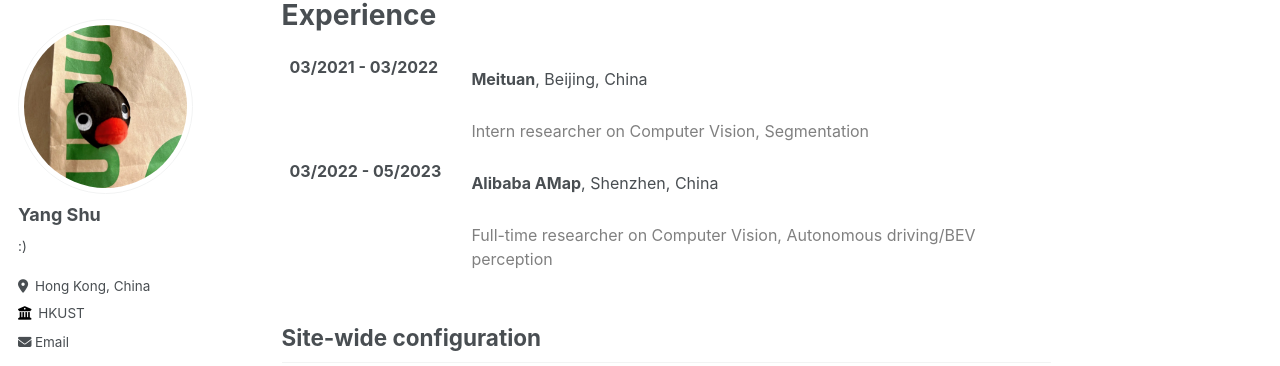
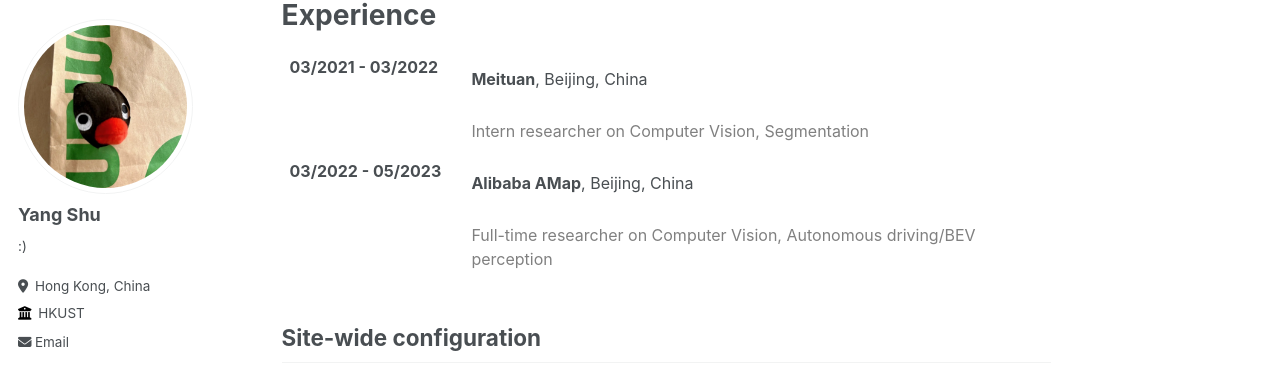
Before and after one commit to isyangshu/isyangshu.github.io, a Jekyll site: the page built from _pages/about.md, in a window 1280 px wide and 900 px high, scrolled down 720 px. Shown: the part 87-453 px from the top of the window. Built offline with Jekyll 4.4.1, drawn with Linux system fonts in a browser that asks for light colours; some web fonts are replaced.

Commit message:
Update about.md

```diff
--- a/_pages/about.md
+++ b/_pages/about.md
@@ -66,7 +66,7 @@ News
 </tr>
 <tr>
     <td><b>03/2022 - 05/2023</b> &nbsp;&nbsp;&nbsp;</td>
-    <td><b>Alibaba AMap</b>, Shenzhen, China</td>
+    <td><b>Alibaba AMap</b>, Beijing, China</td>
 </tr>
 <tr>
     <td></td>
```
